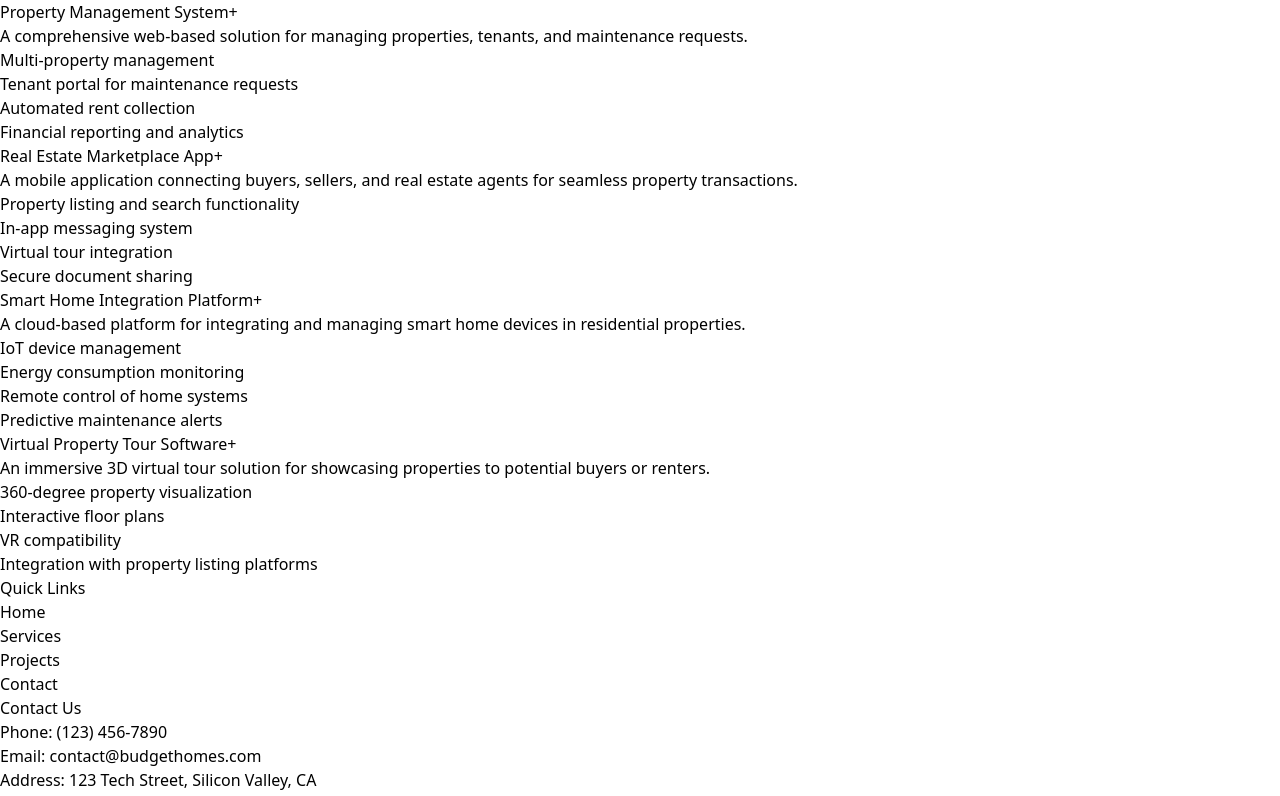
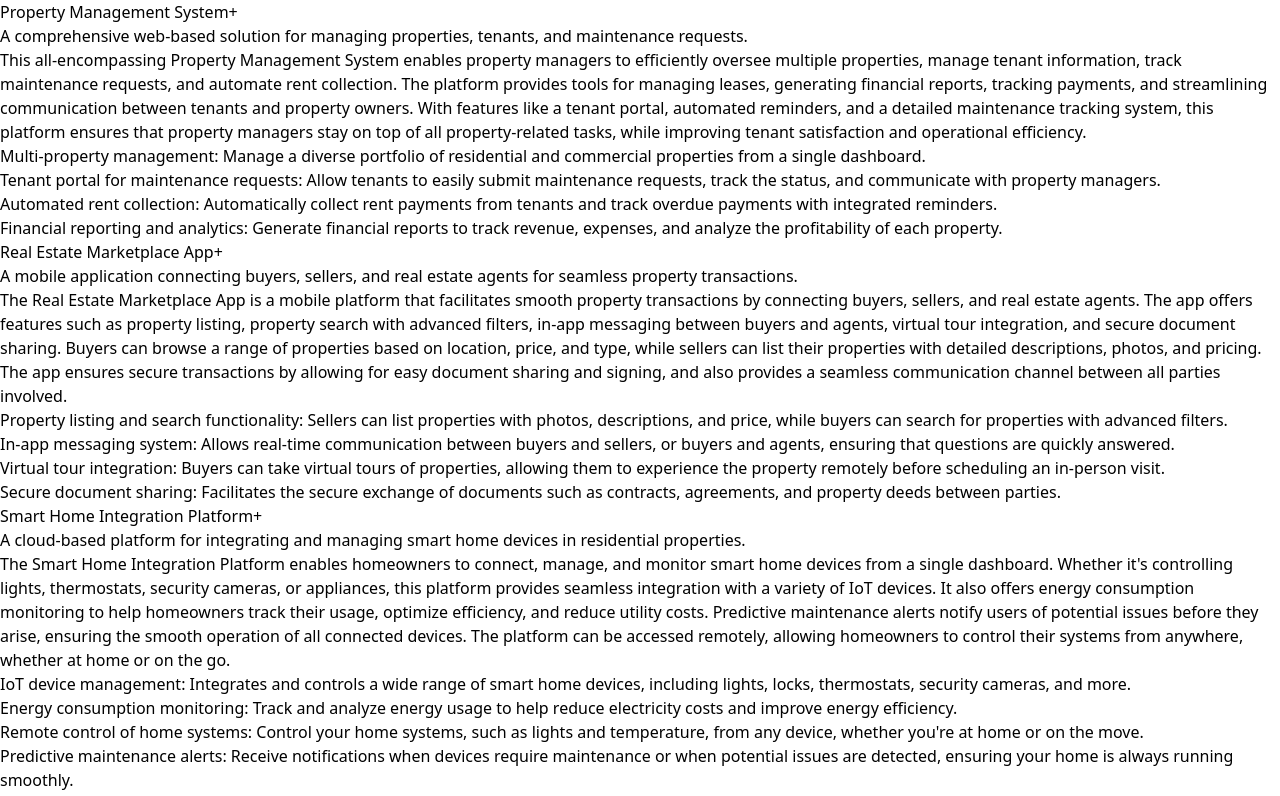
Before and after one commit to LamsalApil5/SujanITCompany, a React (Vite) app: page /projects in a window 1280 px wide. Shown: the part 1424-2220 px from the top of the page. Built offline with nearby package versions, Linux system fonts and the light colour scheme.

Commit message:
Add More

```diff
--- a/src/components/Layout.tsx
+++ b/src/components/Layout.tsx
@@ -68,7 +68,7 @@ const Layout = () => {
         <div className="container mx-auto grid grid-cols-1 sm:grid-cols-2 lg:grid-cols-4 gap-6">
           {/* Footer Menu */}
           <div>
-            <h3 className="text-lg font-semibold mb-4">Quick Links</h3>
+            <h3 className="text-lg font-semibold mb-2 underline">Quick Links</h3>
             <ul className="space-y-2">
               <li>
                 <Link to="/" className="hover:underline text-white">
@@ -95,15 +95,15 @@ const Layout = () => {
 
           {/* Contact Details */}
           <div>
-            <h3 className="text-lg font-semibold mb-4">Contact Us</h3>
-            <p>Phone: (123) 456-7890</p>
-            <p>Email: contact@budgethomes.com</p>
-            <p>Address: 123 Tech Street, Silicon Valley, CA</p>
+            <h3 className="text-lg font-semibold mb-2  gap-2 underline">Contact Us</h3>
+            <p>Phone: (+977) 9845617890</p>
+            <p>Email: contact@budgethomesprivate.com</p>
+            <p>Address: M8RR+VWJ Budget Homes Pvt.Ltd, Kathmandu 44600, Np</p>
           </div>
 
           {/* Social Media Links (Optional) */}
           <div>
-            <h3 className="text-lg font-semibold mb-4">Follow Us</h3>
+            <h3 className="text-lg font-semibold  mb-2 gap-4 underline">Follow Us</h3>
             <ul className="space-y-2">
               <li>
                 <a href="#" className="hover:underline text-white">
@@ -130,7 +130,7 @@ const Layout = () => {
 
           {/* About Section (Optional) */}
           <div>
-            <h3 className="text-lg font-semibold mb-4">About Us</h3>
+            <h3 className="text-lg font-semibold mb-2 underline">About Us</h3>
             <p>
               We specialize in providing innovative tech solutions for the real
               estate industry, helping businesses thrive in a digital-first
@@ -140,7 +140,7 @@ const Layout = () => {
         </div>
         <hr className="mt-6" />
         <div className="text-center mt-6">
-          <p>&copy; 2023 Budget Homes Private Tech. All rights reserved.</p>
+          <p>&copy; 2023 Budget Homes Private. All rights reserved.</p>
         </div>
       </footer>
     </div>
--- a/src/pages/Contact.tsx
+++ b/src/pages/Contact.tsx
@@ -18,18 +18,47 @@ const Contact = () => {
               <h2 className="text-2xl font-semibold mb-6">Send us a message</h2>
               <form className="space-y-4">
                 <div>
-                    <label htmlFor="name" className="block mb-1 font-medium">Name</label>
-                    <input type="text" id="name" name="name" className="w-full p-2 border rounded" required />
+                  <label htmlFor="name" className="block mb-1 font-medium">
+                    Name
+                  </label>
+                  <input
+                    type="text"
+                    id="name"
+                    name="name"
+                    className="w-full p-2 border rounded"
+                    required
+                  />
                 </div>
                 <div>
-                    <label htmlFor="email" className="block mb-1 font-medium">Email</label>
-                    <input type="email" id="email" name="email" className="w-full p-2 border rounded" required />
+                  <label htmlFor="email" className="block mb-1 font-medium">
+                    Email
+                  </label>
+                  <input
+                    type="email"
+                    id="email"
+                    name="email"
+                    className="w-full p-2 border rounded"
+                    required
+                  />
                 </div>
                 <div>
-                    <label htmlFor="message" className="block mb-1 font-medium">Message</label>
-                    <textarea id="message" name="message" rows={4} className="w-full p-2 border rounded" required></textarea>
+                  <label htmlFor="message" className="block mb-1 font-medium">
+                    Message
+                  </label>
+                  <textarea
+                    id="message"
+                    name="message"
+                    rows={4}
+                    className="w-full p-2 border rounded"
+                    required
+                  ></textarea>
                 </div>
-                  <button type="submit" className="w-full bg-blue-500 text-white p-3 rounded-lg font-semibold hover:bg-blue-600 transition duration-300">Send Message</button>
+                <button
+                  type="submit"
+                  className="w-full bg-blue-500 text-white p-3 rounded-lg font-semibold hover:bg-blue-600 transition duration-300"
+                >
+                  Send Message
+                </button>
               </form>
             </div>
 
@@ -38,23 +67,61 @@ const Contact = () => {
               <h2 className="text-2xl font-semibold mb-6">Our Office</h2>
               <div className="space-y-4">
                 <p className="flex items-center">
-                    <svg xmlns="http://www.w3.org/2000/svg" className="h-6 w-6 mr-2 text-blue-500" fill="none" viewBox="0 0 24 24" stroke="currentColor">
-                      <path strokeLinecap="round" strokeLinejoin="round" strokeWidth={2} d="M17.657 16.657L13.414 20.9a1.998 1.998 0 01-2.827 0l-4.244-4.243a8 8 0 1111.314 0z" />
-                      <path strokeLinecap="round" strokeLinejoin="round" strokeWidth={2} d="M15 11a3 3 0 11-6 6 0 0 0 6 6h2a3 3 0 11-6 0z" />
+                  <svg
+                    xmlns="http://www.w3.org/2000/svg"
+                    className="h-6 w-6 mr-2 text-blue-500"
+                    fill="none"
+                    viewBox="0 0 24 24"
+                    stroke="currentColor"
+                  >
+                    <path
+                      strokeLinecap="round"
+                      strokeLinejoin="round"
+                      strokeWidth={2}
+                      d="M17.657 16.657L13.414 20.9a1.998 1.998 0 01-2.827 0l-4.244-4.243a8 8 0 1111.314 0z"
+                    />
+                    <path
+                      strokeLinecap="round"
+                      strokeLinejoin="round"
+                      strokeWidth={2}
+                      d="M15 11a3 3 0 11-6 6 0 0 0 6 6h2a3 3 0 11-6 0z"
+                    />
                   </svg>
-                    123 Tech Street, Silicon Valley
+                  M8RR+VWJ Budget Homes Pvt.Ltd, Kathmandu 44600, Nepal
                 </p>
                 <p className="flex items-center">
-                    <svg xmlns="http://www.w3.org/2000/svg" className="h-6 w-6 mr-2 text-blue-500" fill="none" viewBox="0 0 24 24" stroke="currentColor">
-                      <path strokeLinecap="round" strokeLinejoin="round" strokeWidth={2} d="M3 5a2 2 0 012-2h3.28a1 1 0 01.948.684l1.498 4.493a1 1 0 01-.502 1.21l-2.257 1.13a11.042 11.042 0 005.516 5.516l1.13-2.257a1 1 0 011.21-.502l4.493 1.498a1 1 0 01.684.949V19a2 2 0 01-2 2h-1C9.716 21 3 14.284 3 6V5z" />
+                  <svg
+                    xmlns="http://www.w3.org/2000/svg"
+                    className="h-6 w-6 mr-2 text-blue-500"
+                    fill="none"
+                    viewBox="0 0 24 24"
+                    stroke="currentColor"
+                  >
+                    <path
+                      strokeLinecap="round"
+                      strokeLinejoin="round"
+                      strokeWidth={2}
+                      d="M3 5a2 2 0 012-2h3.28a1 1 0 01.948.684l1.498 4.493a1 1 0 01-.502 1.21l-2.257 1.13a11.042 11.042 0 005.516 5.516l1.13-2.257a1 1 0 011.21-.502l4.493 1.498a1 1 0 01.684.949V19a2 2 0 01-2 2h-1C9.716 21 3 14.284 3 6V5z"
+                    />
                   </svg>
-                    +1 (555) 123-4567
+                  +977 9841234567
                 </p>
                 <p className="flex items-center">
-                    <svg xmlns="http://www.w3.org/2000/svg" className="h-6 w-6 mr-2 text-blue-500" fill="none" viewBox="0 0 24 24" stroke="currentColor">
-                      <path strokeLinecap="round" strokeLinejoin="round" strokeWidth={2} d="M3 8l7.89 5.26a2 2 0 002.22 0L21 8M5 19h14a2 2 0 002-2V7a2 2 0 00-2-2H5a2 2 0 00-2 2v10a2 2 0 002 2z" />
+                  <svg
+                    xmlns="http://www.w3.org/2000/svg"
+                    className="h-6 w-6 mr-2 text-blue-500"
+                    fill="none"
+                    viewBox="0 0 24 24"
+                    stroke="currentColor"
+                  >
+                    <path
+                      strokeLinecap="round"
+                      strokeLinejoin="round"
+                      strokeWidth={2}
+                      d="M3 8l7.89 5.26a2 2 0 002.22 0L21 8M5 19h14a2 2 0 002-2V7a2 2 0 00-2-2H5a2 2 0 00-2 2v10a2 2 0 002 2z"
+                    />
                   </svg>
-                    info@budgethomestech.com
+                  info@budgethomesprivate.com
                 </p>
               </div>
               <div className="mt-8">
@@ -78,7 +145,7 @@ const Contact = () => {
             {/* You can replace this iframe with a Google Maps iframe or a dynamic map */}
             <iframe
               className="w-full h-96 rounded-lg shadow-md"
-                src="https://www.google.com/maps/embed?pb=!1m18!1m12!1m3!1d12626.505597105263!2d-122.05867690244749!3d37.39472412938045!2m3!1f0!2f0!3f0!3m2!1i1024!2i768!4f13.1!3m3!1m2!1s0x808fb5e5bfb941ef%3A0x838b36034b6f6b13!2s123%20Tech%20Street%2C%20Silicon%20Valley!5e0!3m2!1sen!2sus!4v1616546769234!5m2!1sen!2sus"
+              src="https://www.google.com/maps/embed?pb=!1m18!1m12!1m3!1d12626.505597105263!2d85.3396907!3d27.6922125!2m3!1f0!2f0!3f0!3m2!1i1024!2i768!4f13.1!3m3!1m2!1s0x39eb19003843cf7f%3A0x40293cf09c28c2ba!2s27.6922125%2C%2085.3396907!5e0!3m2!1sen!2sus!4v1616546769234!5m2!1sen!2sus"
               allowFullScreen
               loading="lazy"
             ></iframe>
--- a/src/pages/Projects.tsx
+++ b/src/pages/Projects.tsx
@@ -4,41 +4,45 @@ const projects = [
   {
     title: "Property Management System",
     description: "A comprehensive web-based solution for managing properties, tenants, and maintenance requests.",
+    fullDescription: "This all-encompassing Property Management System enables property managers to efficiently oversee multiple properties, manage tenant information, track maintenance requests, and automate rent collection. The platform provides tools for managing leases, generating financial reports, tracking payments, and streamlining communication between tenants and property owners. With features like a tenant portal, automated reminders, and a detailed maintenance tracking system, this platform ensures that property managers stay on top of all property-related tasks, while improving tenant satisfaction and operational efficiency.",
     details: [
-      "Multi-property management",
-      "Tenant portal for maintenance requests",
-      "Automated rent collection",
-      "Financial reporting and analytics"
+      "Multi-property management: Manage a diverse portfolio of residential and commercial properties from a single dashboard.",
+      "Tenant portal for maintenance requests: Allow tenants to easily submit maintenance requests, track the status, and communicate with property managers.",
+      "Automated rent collection: Automatically collect rent payments from tenants and track overdue payments with integrated reminders.",
+      "Financial reporting and analytics: Generate financial reports to track revenue, expenses, and analyze the profitability of each property."
     ]
   },
   {
     title: "Real Estate Marketplace App",
     description: "A mobile application connecting buyers, sellers, and real estate agents for seamless property transactions.",
+    fullDescription: "The Real Estate Marketplace App is a mobile platform that facilitates smooth property transactions by connecting buyers, sellers, and real estate agents. The app offers features such as property listing, property search with advanced filters, in-app messaging between buyers and agents, virtual tour integration, and secure document sharing. Buyers can browse a range of properties based on location, price, and type, while sellers can list their properties with detailed descriptions, photos, and pricing. The app ensures secure transactions by allowing for easy document sharing and signing, and also provides a seamless communication channel between all parties involved.",
     details: [
-      "Property listing and search functionality",
-      "In-app messaging system",
-      "Virtual tour integration",
-      "Secure document sharing"
+      "Property listing and search functionality: Sellers can list properties with photos, descriptions, and price, while buyers can search for properties with advanced filters.",
+      "In-app messaging system: Allows real-time communication between buyers and sellers, or buyers and agents, ensuring that questions are quickly answered.",
+      "Virtual tour integration: Buyers can take virtual tours of properties, allowing them to experience the property remotely before scheduling an in-person visit.",
+      "Secure document sharing: Facilitates the secure exchange of documents such as contracts, agreements, and property deeds between parties."
     ]
   },
   {
     title: "Smart Home Integration Platform",
     description: "A cloud-based platform for integrating and managing smart home devices in residential properties.",
+    fullDescription: "The Smart Home Integration Platform enables homeowners to connect, manage, and monitor smart home devices from a single dashboard. Whether it's controlling lights, thermostats, security cameras, or appliances, this platform provides seamless integration with a variety of IoT devices. It also offers energy consumption monitoring to help homeowners track their usage, optimize efficiency, and reduce utility costs. Predictive maintenance alerts notify users of potential issues before they arise, ensuring the smooth operation of all connected devices. The platform can be accessed remotely, allowing homeowners to control their systems from anywhere, whether at home or on the go.",
     details: [
-      "IoT device management",
-      "Energy consumption monitoring",
-      "Remote control of home systems",
-      "Predictive maintenance alerts"
+      "IoT device management: Integrates and controls a wide range of smart home devices, including lights, locks, thermostats, security cameras, and more.",
+      "Energy consumption monitoring: Track and analyze energy usage to help reduce electricity costs and improve energy efficiency.",
+      "Remote control of home systems: Control your home systems, such as lights and temperature, from any device, whether you're at home or on the move.",
+      "Predictive maintenance alerts: Receive notifications when devices require maintenance or when potential issues are detected, ensuring your home is always running smoothly."
     ]
   },
   {
     title: "Virtual Property Tour Software",
     description: "An immersive 3D virtual tour solution for showcasing properties to potential buyers or renters.",
+    fullDescription: "This software enables real estate agents and property managers to offer virtual 3D tours of properties, allowing potential buyers and renters to explore homes or commercial spaces remotely. The 360-degree visualizations allow users to navigate through rooms, view detailed features, and interact with floor plans. Integrated with VR technology, this software provides a fully immersive experience for those using VR headsets, creating a true-to-life property viewing experience. The platform also integrates with property listing websites, making it easy to share virtual tours directly with interested buyers or renters, saving time and enhancing the property viewing process.",
     details: [
-      "360-degree property visualization",
-      "Interactive floor plans",
-      "VR compatibility",
-      "Integration with property listing platforms"
+      "360-degree property visualization: Walkthrough properties in 3D, exploring every room and angle for a complete virtual tour experience.",
+      "Interactive floor plans: View and interact with floor plans, enabling potential buyers or renters to understand the property's layout and flow.",
+      "VR compatibility: Experience properties in full immersive VR, offering a real-time, interactive exploration experience.",
+      "Integration with property listing platforms: Share virtual tours directly on property listing websites, increasing property exposure and reducing the need for in-person viewings."
     ]
   }
 ];
@@ -73,6 +77,7 @@ const Projects = () => {
                 </button>
                 <div className={`p-6 bg-white transition-all duration-300 ease-in-out ${openProject === index ? 'max-h-96 opacity-100' : 'max-h-0 opacity-0 overflow-hidden'}`}>
                   <p className="text-gray-700 mb-4">{project.description}</p>
+                  <p className="text-gray-700 mb-4">{project.fullDescription}</p>
                   <ul className="list-disc list-inside text-red-500">
                     {project.details.map((detail, detailIndex) => (
                       <li key={detailIndex}>{detail}</li>
--- a/src/pages/Services.tsx
+++ b/src/pages/Services.tsx
@@ -4,45 +4,49 @@ const services = [
   {
     title: "Custom Software Development",
     description:
-      "We create tailored software solutions to meet your specific business needs in the real estate industry.",
+      "We create bespoke software solutions tailored to your business requirements, empowering you to streamline operations and improve efficiency. Our software is scalable, secure, and optimized to fit your needs.",
+    image: "https://www.pexels.com/photo/data-codes-through-eyeglasses-577585/", // Replace with actual image URL
     details: [
-      "Requirements analysis and planning",
-      "Design and architecture",
-      "Development and testing",
-      "Deployment and maintenance",
+      "Comprehensive requirements gathering and analysis to understand business challenges",
+      "Tailored design and architecture for optimal system performance",
+      "Full-cycle development with an emphasis on testing and quality assurance",
+      "Seamless deployment with ongoing maintenance and support for software longevity",
     ],
   },
   {
     title: "Web Application Design",
     description:
-      "Our team designs and develops responsive web applications for property management and real estate transactions.",
+      "We design and develop intuitive, responsive web applications that provide seamless user experiences across all devices. Our web apps are optimized for performance, security, and scalability.",
+    image: "https://www.pexels.com/photo/data-codes-through-eyeglasses-577585/", // Replace with actual image URL
     details: [
-      "User experience (UX) design",
-      "Responsive front-end development",
-      "Back-end integration",
-      "Performance optimization",
+      "User experience (UX) design focused on intuitive navigation and aesthetic appeal",
+      "Responsive front-end development for compatibility with mobile, tablet, and desktop devices",
+      "Robust back-end integration with secure, scalable databases and server-side technologies",
+      "Performance optimization to ensure fast loading times and efficient operation",
     ],
   },
   {
     title: "Mobile App Development",
     description:
-      "We build mobile apps for both iOS and Android platforms to enhance your real estate business operations.",
+      "Our team creates mobile applications for both iOS and Android platforms. We offer cross-platform development as well as native applications designed for enhanced functionality and integration with device features.",
+    image: "/path-to-your-image/mobile-app-development.jpg", // Replace with actual image URL
     details: [
-      "Native and cross-platform development",
-      "UI/UX design for mobile",
-      "Integration with device features",
-      "App store submission and management",
+      "Expert development in both native and cross-platform frameworks, including React Native and Flutter",
+      "UI/UX design that aligns with the platform-specific guidelines for an immersive experience",
+      "Integration with device features such as camera, GPS, and push notifications",
+      "App store submission and management for both iOS and Android platforms, ensuring a smooth launch",
     ],
   },
   {
     title: "Cloud Solutions",
     description:
-      "We provide cloud-based services for secure data storage, management, and accessibility in the real estate sector.",
+      "We offer scalable, secure, and cost-effective cloud solutions to optimize your business processes. From cloud migration to infrastructure management, we ensure your data is secure and always accessible.",
+    image: "/path-to-your-image/cloud-solutions.jpg", // Replace with actual image URL
     details: [
-      "Cloud migration strategies",
-      "Scalable infrastructure setup",
-      "Data security and compliance",
-      "Continuous monitoring and optimization",
+      "Cloud migration strategies to seamlessly move your data and services to the cloud",
+      "Scalable infrastructure setup to accommodate future growth and demand fluctuations",
+      "Advanced data security and compliance with industry standards to protect your information",
+      "Continuous monitoring and optimization of cloud resources to ensure performance and cost-efficiency",
     ],
   },
 ];
@@ -60,7 +64,7 @@ const Services = () => {
         <div className="container mx-auto text-center">
           <h1 className="text-5xl font-bold mb-4">Our Services</h1>
           <p className="text-xl">
-            Comprehensive IT solutions for the real estate industry
+            Comprehensive IT solutions to enhance your business operations
           </p>
         </div>
       </section>
@@ -82,13 +86,19 @@ const Services = () => {
                     {openService === index ? "−" : "+"}
                   </span>
                 </button>
+
                 <div
                   className={`p-6 bg-white transition-all duration-300 ease-in-out ${
-                    openService === index
-                      ? "max-h-96 opacity-100"
-                      : "max-h-0 opacity-0 overflow-hidden"
+                    openService === index ? "max-h-full opacity-100" : "max-h-0 opacity-0"
                   }`}
                 >
+                  <div className="mb-6">
+                    <img
+                      src={service.image}
+                      alt={service.title}
+                      className="w-full h-64 object-cover rounded-lg shadow-md"
+                    />
+                  </div>
                   <p className="text-gray-800 mb-4">{service.description}</p>
                   <ul className="list-disc list-inside text-orange-500">
                     {service.details.map((detail, detailIndex) => (
```
Also changed, not shown: src/pages/Home.tsx (+32 -9 lines). Lines whose indentation alone changed are shown as unchanged.
